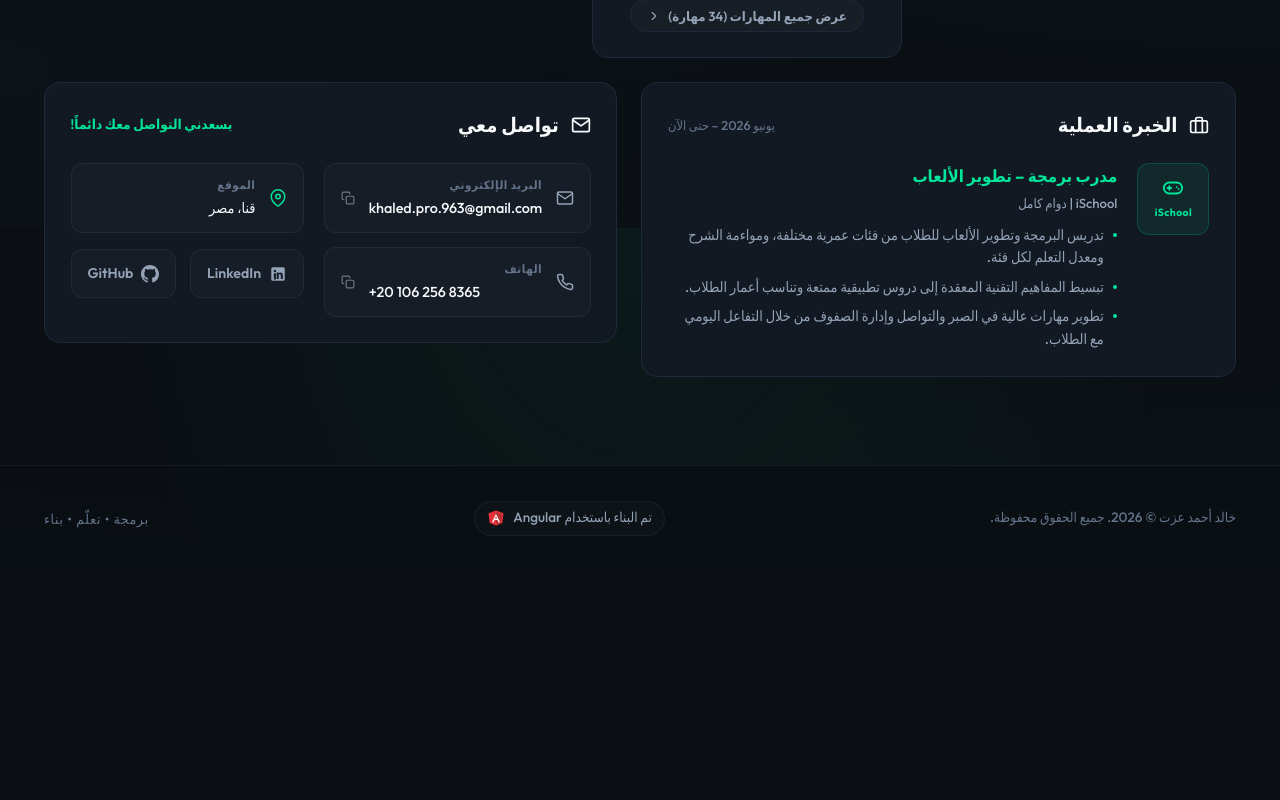
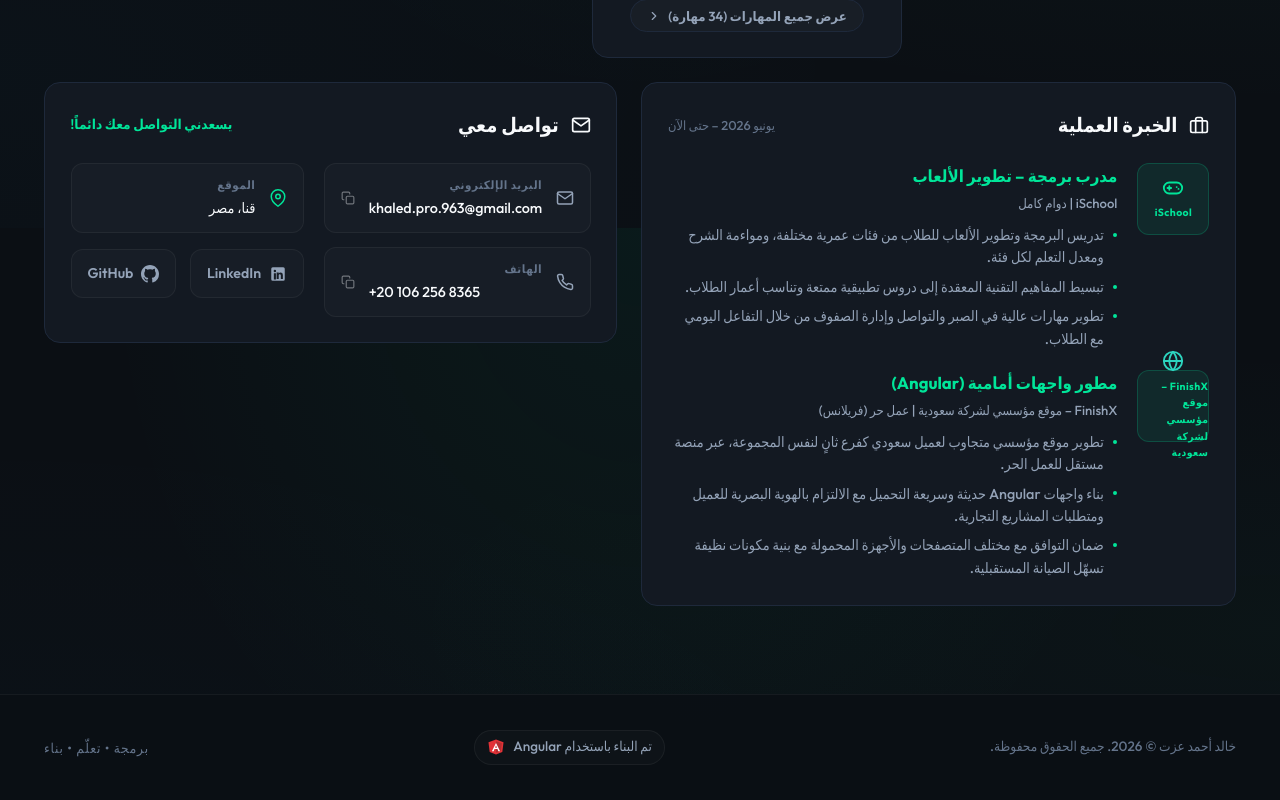
Before and after one commit to khaledeng/portofino, an Angular app: page / in a window 1280 px wide. Shown: the part 1372-2172 px from the top of the page. Before the commit the page ends 1943 px from the top, so only its background shows below. Built offline with nearby package versions, Linux system fonts and the light colour scheme.

Commit message:
feat: add FinishX freelance experience, fix CV download, update navbar highlights, add Arena repo links

```diff
--- a/src/app/data/portfolio.data.ts
+++ b/src/app/data/portfolio.data.ts
@@ -279,6 +279,21 @@ export const PORTFOLIO_CONTENT_EN: PortfolioContent = {
           'Built strong patience, communication, and classroom management skills through daily student engagement.'
         ],
         techOrDomain: ['Programming Fundamentals', 'Game Development', 'Instructional Pedagogy', 'Technical Communication']
+      },
+      {
+        id: 'finishx-freelance',
+        role: 'Frontend Developer (Angular)',
+        company: 'FinishX – Saudi Corporate Website',
+        employmentType: 'Freelance',
+        period: '2025 – 2026',
+        location: 'Remote (Mostaqel Platform)',
+        icon: 'globe',
+        bullets: [
+          'Developed a responsive corporate website for a Saudi business client as a second branch portal, delivered through the Mostaqel freelance platform.',
+          'Built modern, fast-loading Angular interfaces adhering to client branding and commercial enterprise requirements.',
+          'Ensured cross-browser compatibility, mobile responsiveness, and clean component architecture for easy future maintenance.'
+        ],
+        techOrDomain: ['Angular', 'TypeScript', 'Responsive Design', 'SCSS', 'Freelance Delivery']
       }
     ]
   },
@@ -481,6 +496,21 @@ export const PORTFOLIO_CONTENT_AR: PortfolioContent = {
           'تطوير مهارات عالية في الصبر والتواصل وإدارة الصفوف من خلال التفاعل اليومي مع الطلاب.'
         ],
         techOrDomain: ['أساسيات البرمجة', 'تطوير الألعاب', 'طرق التدريس', 'التواصل التقني']
+      },
+      {
+        id: 'finishx-freelance',
+        role: 'مطور واجهات أمامية (Angular)',
+        company: 'FinishX – موقع مؤسسي لشركة سعودية',
+        employmentType: 'عمل حر (فريلانس)',
+        period: '2025 – 2026',
+        location: 'عن بُعد (منصة مستقل)',
+        icon: 'globe',
+        bullets: [
+          'تطوير موقع مؤسسي متجاوب لعميل سعودي كفرع ثانٍ لنفس المجموعة، عبر منصة مستقل للعمل الحر.',
+          'بناء واجهات Angular حديثة وسريعة التحميل مع الالتزام بالهوية البصرية للعميل ومتطلبات المشاريع التجارية.',
+          'ضمان التوافق مع مختلف المتصفحات والأجهزة المحمولة مع بنية مكونات نظيفة تسهّل الصيانة المستقبلية.'
+        ],
+        techOrDomain: ['Angular', 'TypeScript', 'تصميم متجاوب', 'SCSS', 'تسليم مشاريع حرة']
       }
     ]
   },
```
